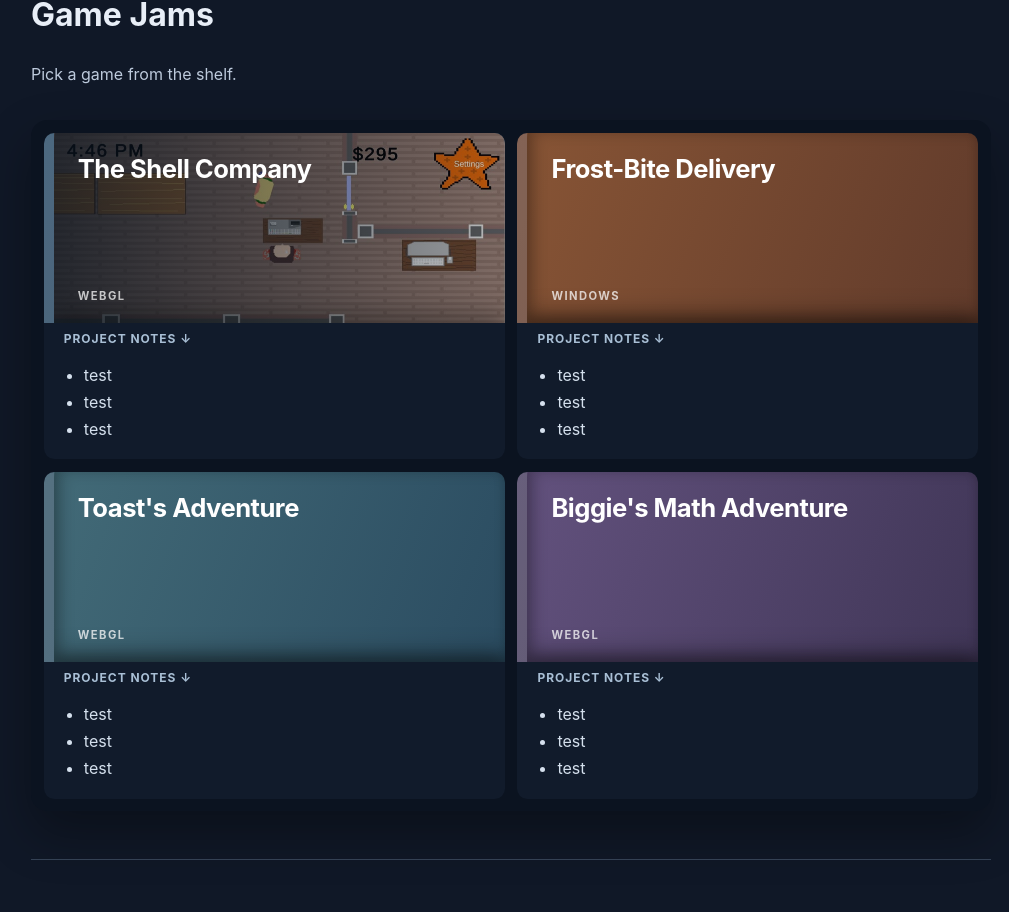
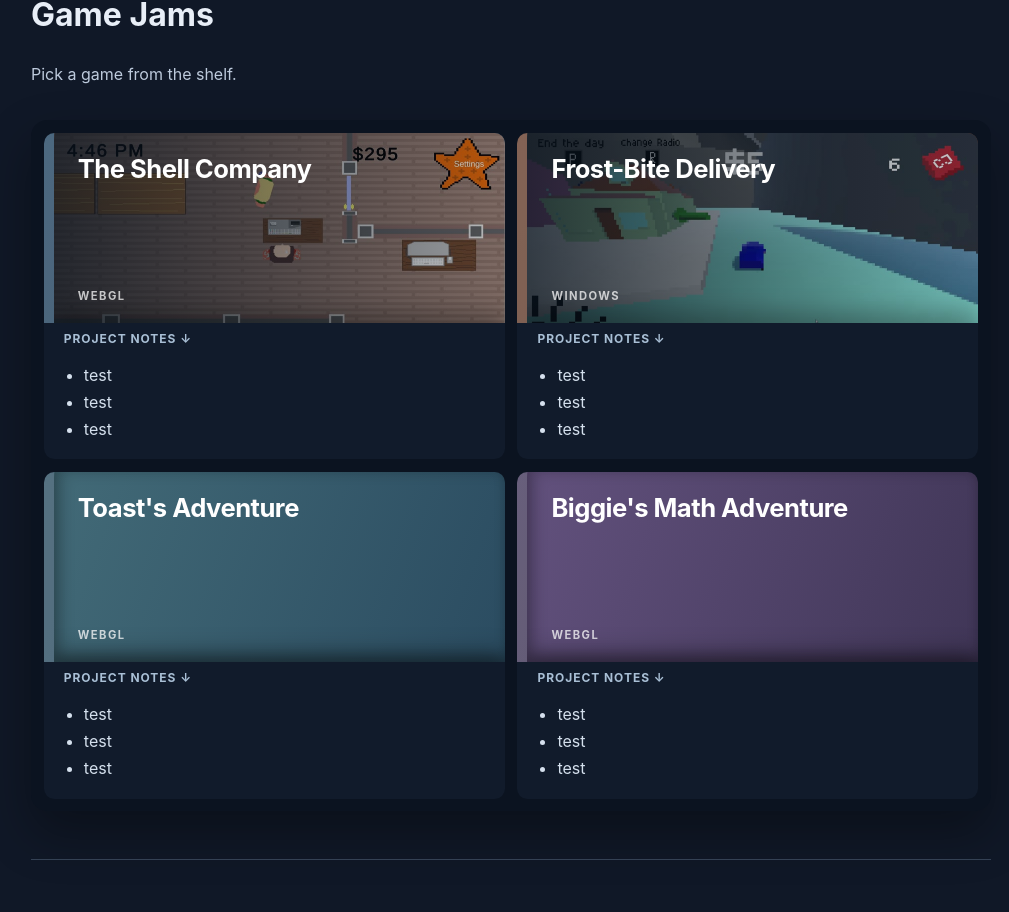
Before and after one commit to SionThePeon/JoshuaBrower-website, a React (Vite) app: page / in a window 1280 px wide. Shown: the part 1420-2332 px from the top of the page, without its empty margins (129-1138 px from the left). Built offline with nearby package versions, Linux system fonts and the light colour scheme.

Commit message:
FrostBiteVid

```diff
--- a/src/App.jsx
+++ b/src/App.jsx
@@ -7,7 +7,7 @@ const base = import.meta.env.BASE_URL
 
 const games = [
   { slug: 'the-shell-company', title: 'The Shell Company', format: 'WebGL', play: `${base}games/the-shell-company/`, preview: { video: `${base}previews/the-shell-company.mp4`, image: `${base}previews/the-shell-company.jpg` }, context: ['test', 'test', 'test'] },
-  { slug: 'frost-bite-delivery', title: 'Frost-Bite Delivery', format: 'Windows', download: `${base}downloads/Frost-Bite_DeliveryBigMode2026.zip`, context: ['test', 'test', 'test'] },
+  { slug: 'frost-bite-delivery', title: 'Frost-Bite Delivery', format: 'Windows', download: `${base}downloads/Frost-Bite_DeliveryBigMode2026.zip`, preview: { video: `${base}previews/frost-bite-delivery.mp4`, image: `${base}previews/frost-bite-delivery.jpg` }, context: ['test', 'test', 'test'] },
   { slug: 'toaster-3', title: "Toast's Adventure", format: 'WebGL', play: `${base}games/toaster-3/`, context: ['test', 'test', 'test'] },
   { slug: 'biggies-math-adventure', title: "Biggie's Math Adventure", format: 'WebGL', play: `${base}games/biggies-math-adventure/`, context: ['test', 'test', 'test'] },
 ]
```
Also changed, not shown: public/previews/frost-bite-delivery.jpg (added), 1 other file (tests, documents, lock files or other folders).
